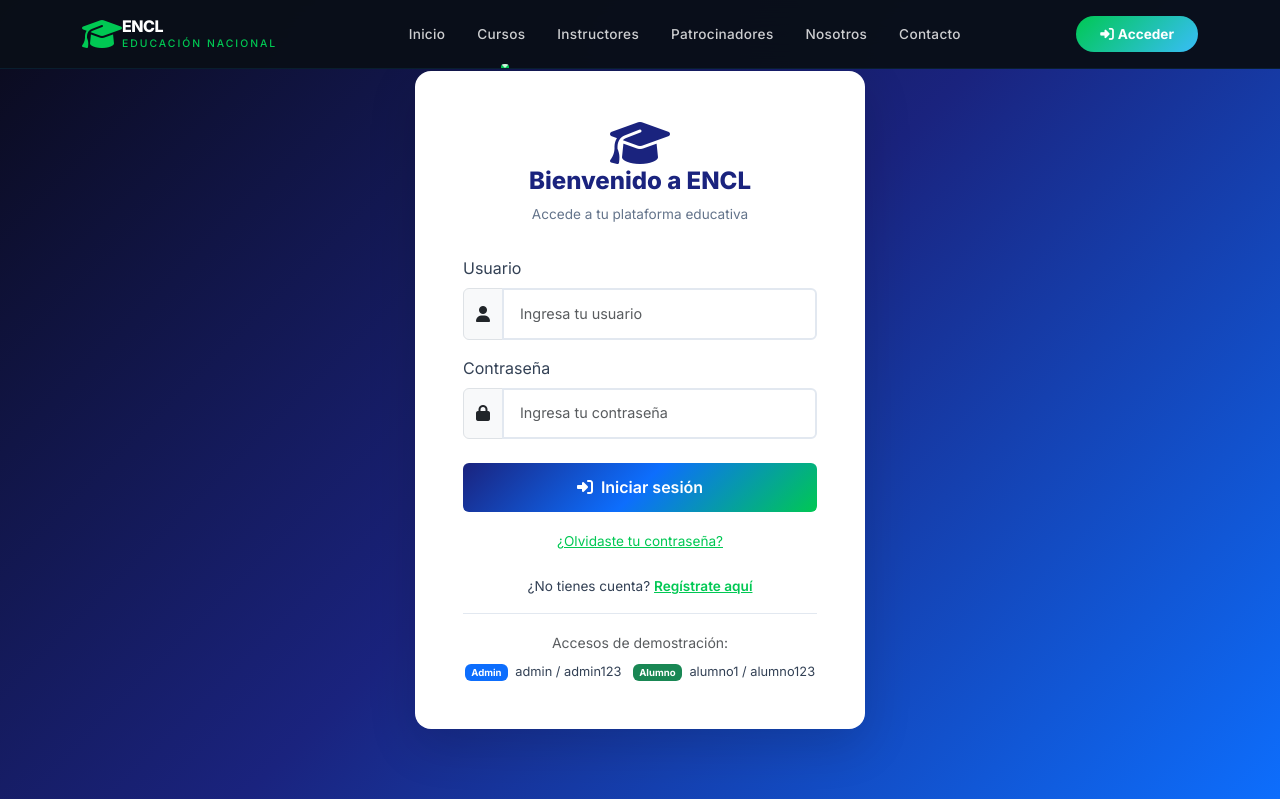
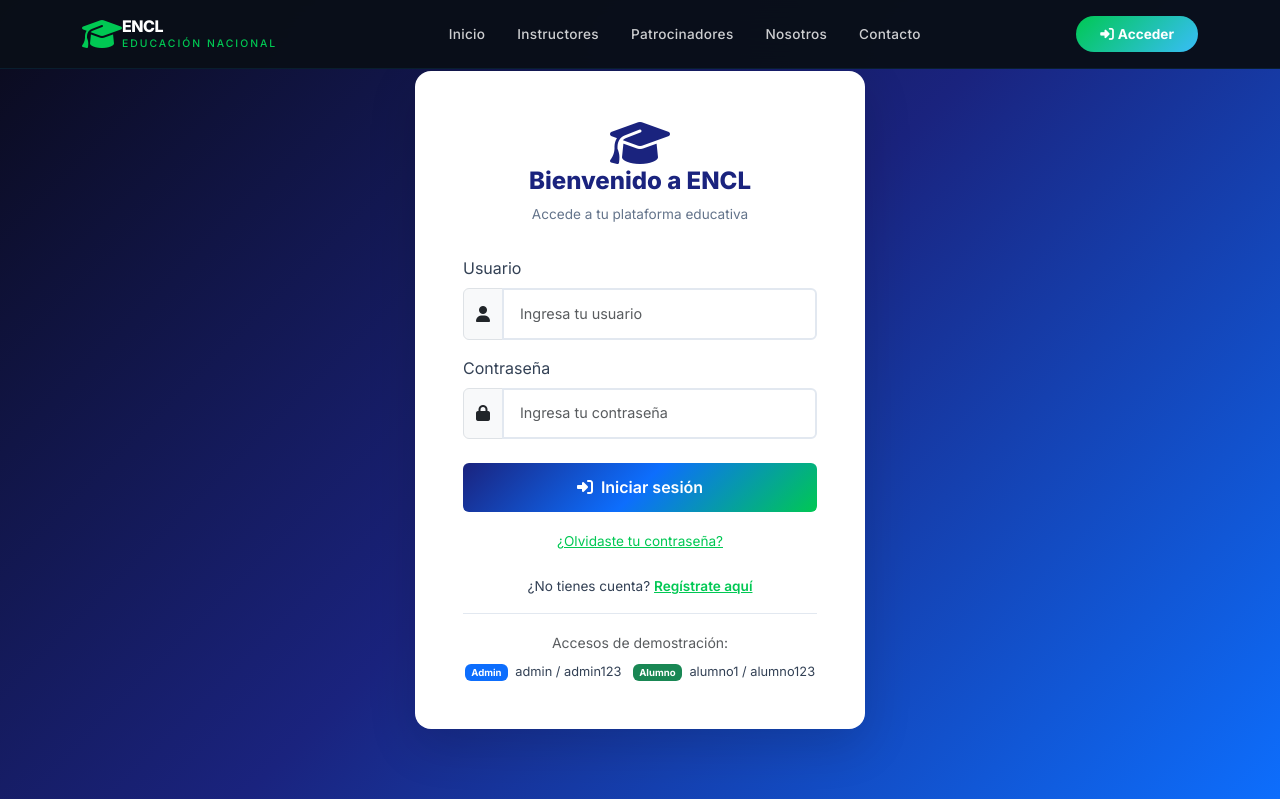
Before and after one commit to jor231974/encl-plataforma, a Flask app: page /login in a window 1280 px wide. Shown: the top 799 px of the page. Run offline with Flask 3, Linux system fonts and the light colour scheme.

Commit message:
fix: remove entire cursos dropdown from navbar

```diff
--- a/templates/public/navbar.html
+++ b/templates/public/navbar.html
@@ -17,12 +17,6 @@
         <div class="collapse navbar-collapse" id="navbarMain">
             <ul class="navbar-nav mx-auto">
                 <li class="nav-item"><a class="nav-link {{ 'active' if request.endpoint == 'public_index' }}" href="{{ url_for('public_index') }}">Inicio</a></li>
-                <li class="nav-item dropdown">
-                  <a class="nav-link dropdown-toggle {{ 'active' if request.endpoint in ['public_cursos', 'public_curso_detalle'] }}" href="#" role="button" data-bs-toggle="dropdown">Cursos</a>
-                  <ul class="dropdown-menu">
-                    <li><a class="dropdown-item" href="{{ url_for('public_cursos') }}">Todos los cursos</a></li>
-                  </ul>
-                </li>
                 <li class="nav-item"><a class="nav-link {{ 'active' if request.endpoint == 'public_instructores' }}" href="{{ url_for('public_instructores') }}">Instructores</a></li>
                 <li class="nav-item"><a class="nav-link {{ 'active' if request.endpoint == 'public_patrocinadores' }}" href="{{ url_for('public_patrocinadores') }}">Patrocinadores</a></li>
                 <li class="nav-item"><a class="nav-link {{ 'active' if request.endpoint == 'public_nosotros' }}" href="{{ url_for('public_nosotros') }}">Nosotros</a></li>
```
